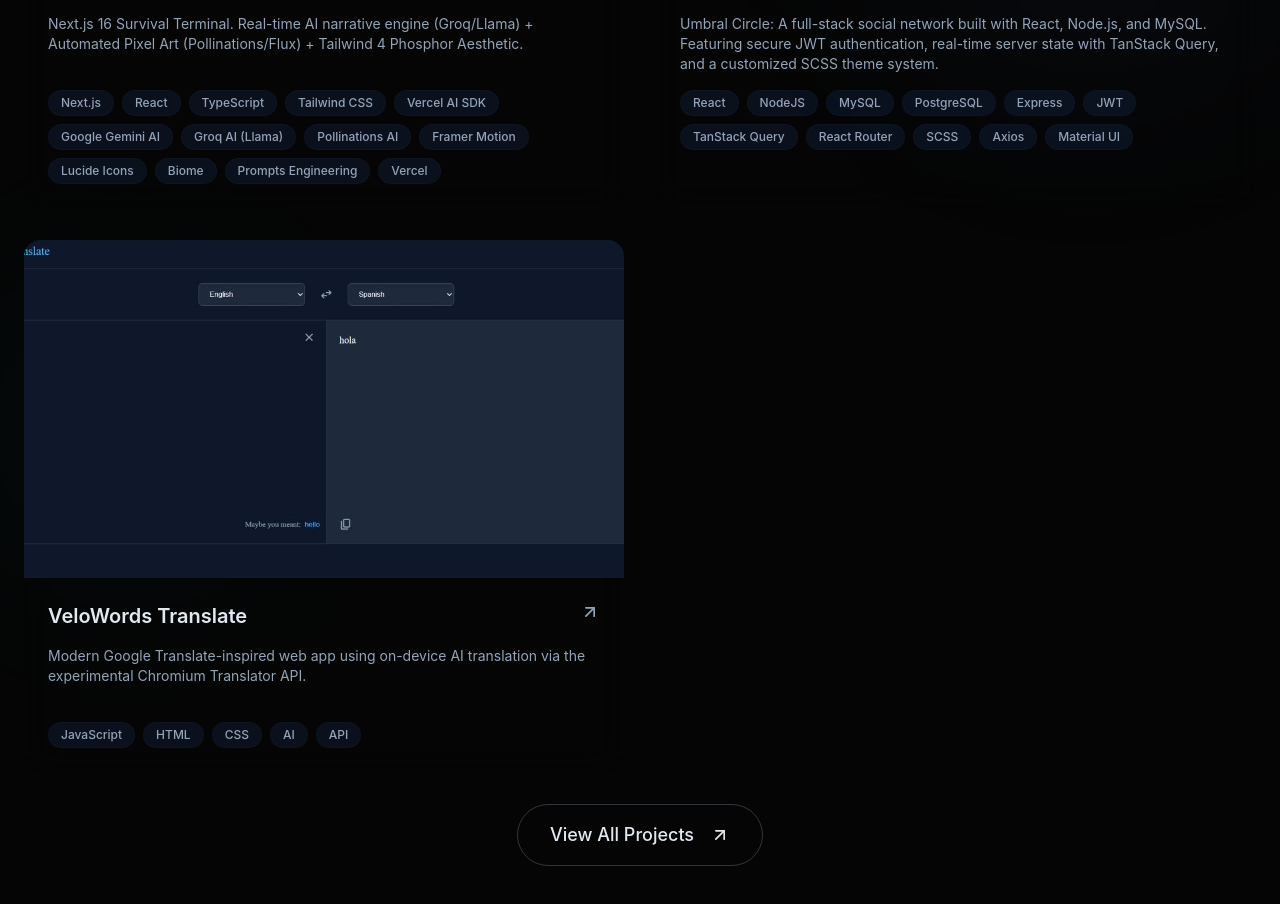
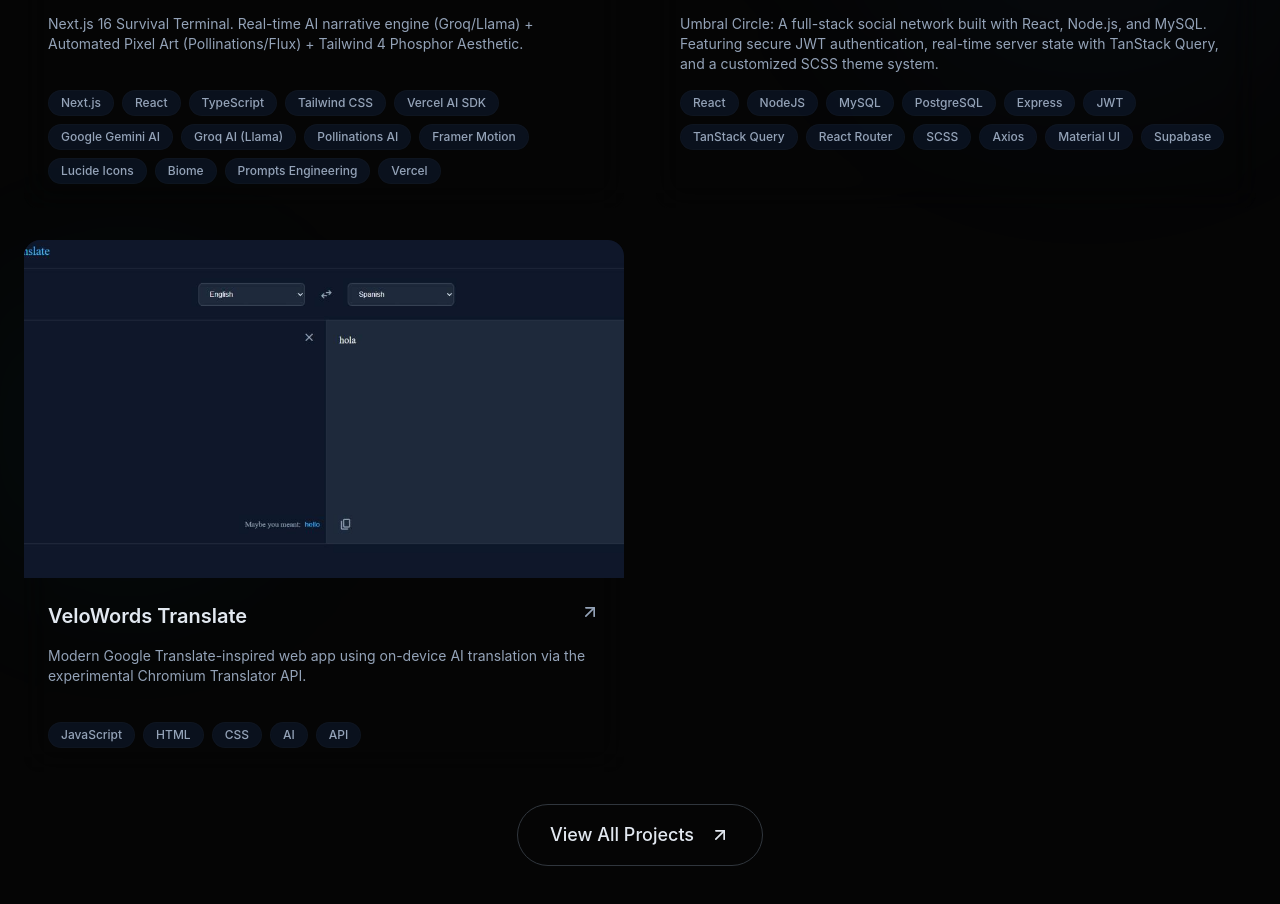
Before and after one commit to Juansegomezn/portfolio, a React (Vite) app: page / in a window 1280 px wide. Shown: the part 4520-5424 px from the top of the page. Built offline with nearby package versions, Linux system fonts and the light colour scheme.

Commit message:
feat(projects): update tags for a project
-Added Supabase tag to reflect tag technology used on umbral circle.

```diff
--- a/src/sections/Projects.jsx
+++ b/src/sections/Projects.jsx
@@ -12,7 +12,7 @@ const projectMetadata = [
   },
   {
     image: "/projects/umbral-circle.jpg",
-    tags: ["React", "NodeJS", "MySQL", "PostgreSQL", "Express", "JWT", "TanStack Query", "React Router", "SCSS", "Axios", "Material UI"],
+    tags: ["React", "NodeJS", "MySQL", "PostgreSQL", "Express", "JWT", "TanStack Query", "React Router", "SCSS", "Axios", "Material UI", "Supabase"],
     link: "https://umbral-circle-client.vercel.app/",
     github: "https://github.com/Juansegomezn/umbral-circle/tree/main",
   },
```
